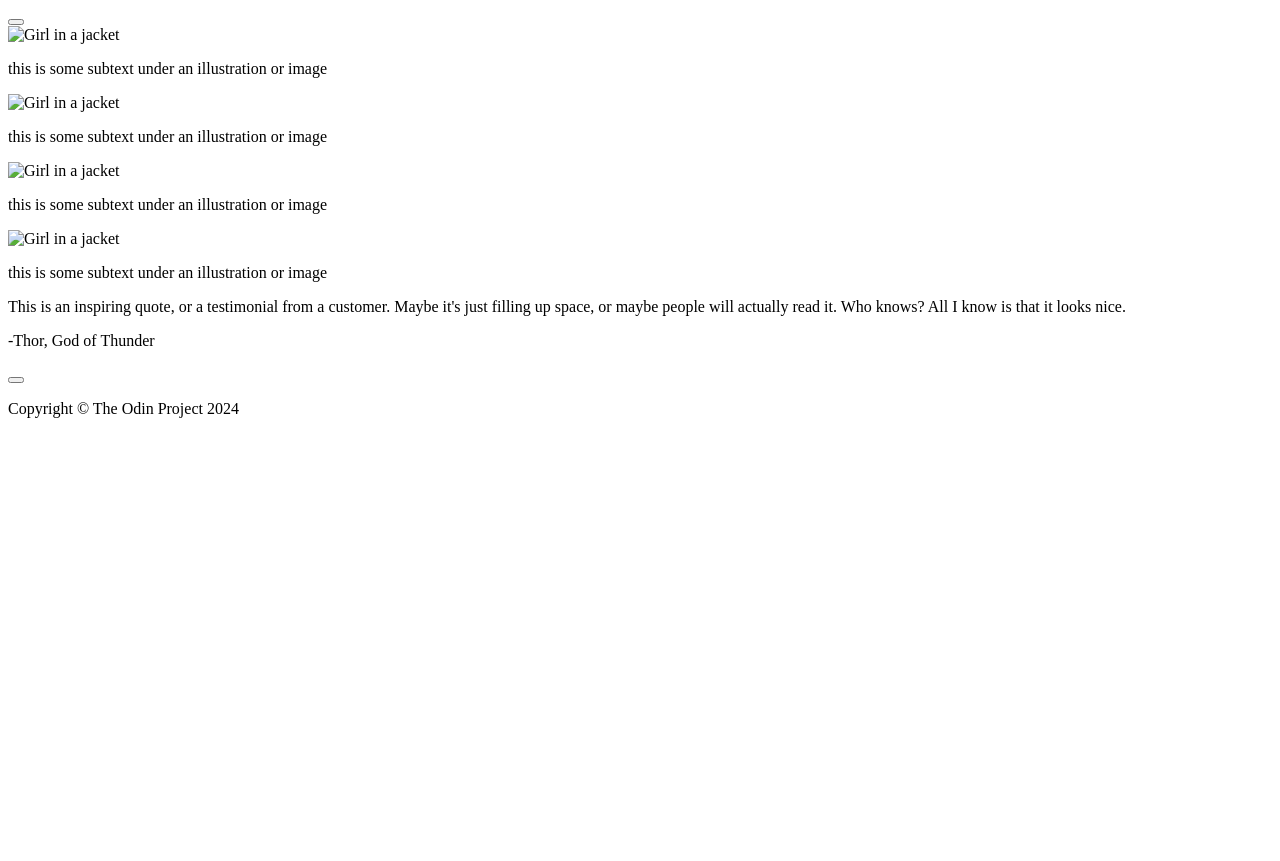
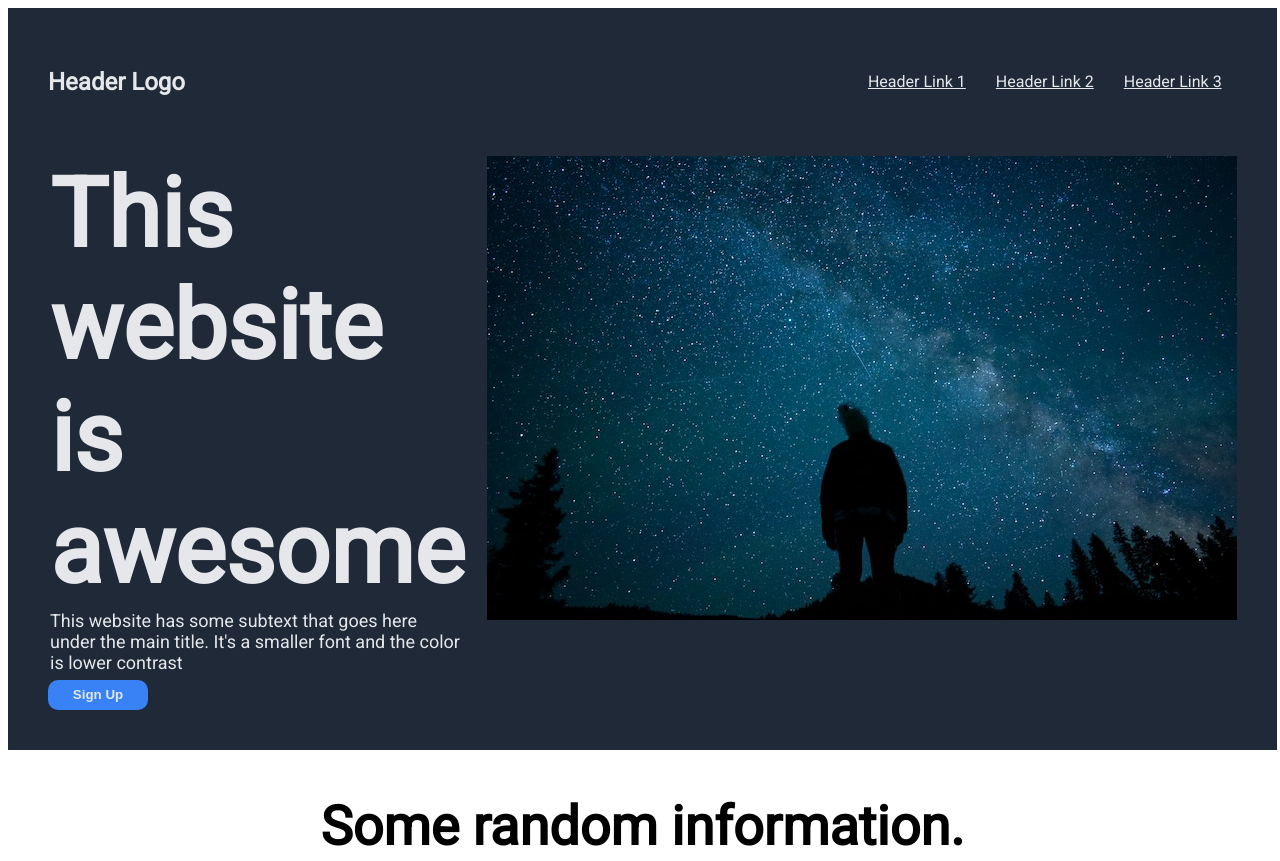
Before and after one commit to bennwalsh/Project-Landing-Page, a plain HTML site: page index.html in a window 1280 px wide. Shown: the top 861 px of the page. Before the commit the page ends 800 px from the top, so only its background shows below. Drawn offline with Linux system fonts and the light colour scheme.

Commit message:
finished css for header and content block.

```diff
--- a/index.html
+++ b/index.html
@@ -5,39 +5,68 @@
     <meta charset="UTF-8">
     <meta name="viewport" content="width=device-width, initial-scale=1.0">
     <title>Document</title>
+    <link rel="stylesheet" href="styles.css">
+    <link href='https://fonts.googleapis.com/css?family=Roboto' rel='stylesheet'>
+
 </head>
 
 <body>
-    <header>
-        <div class="logo"></div>
-        <div class="nav"></div>
-        <div class="title"></div>
-        <div class="subheading"></div>
-        <button class="top_button"></button>
-        <div class="image"></div>
+    <div class="hero">
+        <div class="logo-and-nav">
+            <div class="logo">
+                <h2>Header Logo</h2>
+            </div>
+            <div class="nav">
+                <ul>
+                    <li><a href="link-1.html">Header Link 1</a></li>
+                    <li><a href="link-1.html">Header Link 2</a></li>
+                    <li><a href="link-1.html">Header Link 3</a></li>
+                </ul>
+            </div>
+        </div>
+        <div class="text-and-image">
+            <div class="text">
+                <div class="title">
+                    <h1>This website is awesome</h1>
+                </div>
+                <div class="subheading">
+                    <p>This website has some subtext that goes here under the main title. It's a smaller font and the
+                        color
+                        is
+                        lower contrast</p>
+                </div>
+                <button class="top_button"> Sign Up</button>
+            </div>
+            <div class="image"> <img src="troy.jpg"></div>
+        </div>
 
-    </header>
+
+    </div>
     <div class="content-1">
-        <div class="content-1-title"></div>
-        <div class="card-1">
-            <img src="img_girl.jpg" alt="Girl in a jacket" width="50" height="50">
+        <div class="content-1-title">
+            <h2>Some random information.</h2>
+        </div>
+        <div class="card-group">
+            <div class="card">
+                <img src="img_girl.jpg" width="150" height="150">
                 <p>this is some subtext under an illustration
                     or image</p>
             </div>
-        <div class="card-2">
-            <img src="img_girl.jpg" alt="Girl in a jacket" width="50" height="50">
+            <div class="card">
+                <img src="img_girl.jpg" width="150" height="150">
                 <p>this is some subtext under an illustration
                     or image</p>
             </div>
-        <div class="card-3">
-            <img src="img_girl.jpg" alt="Girl in a jacket" width="50" height="50">
+            <div class="card">
+                <img src="img_girl.jpg" width="150" height="150">
                 <p>this is some subtext under an illustration
                     or image</p>
             </div>
-        <div class="card-4">
-            <img src="img_girl.jpg" alt="Girl in a jacket" width="50" height="50">
+            <div class="card">
+                <img src="img_girl.jpg" width="150" height="150">
                 <p>this is some subtext under an illustration
                     or image</p>
+            </div>
         </div>
 
 
@@ -53,9 +82,13 @@
 
     <div class="content-3">
         <div class="cta-box">
-            <div class="cta-title"></div>
-            <div class="cta-subheading"></div>
-            <button class="bottom-button"></button>
+            <div class="cta-title">
+                <h3>Call to action! It's time!</h3>
+            </div>
+            <div class="cta-subheading">
+                <p>Sign up for our product by clicking that button right over there!</p>
+            </div>
+            <button class="bottom-button"> Sign up</button>
 
         </div>
     </div>
--- /dev/null
+++ b/styles.css
@@ -0,0 +1,123 @@
+body {
+    font-family: 'Roboto';
+    display: flex;
+    flex-direction: column;
+    flex-wrap: wrap;
+}
+
+.hero {
+    background-color: #1F2937;
+}
+
+.logo {
+    color: #e5e7eb;
+}
+
+
+ul {
+    padding: 0px;
+    margin: 0;
+    list-style-type: none;
+    display: flex;
+}
+
+a {
+    color: #e5e7eb;
+    padding: 15px;
+}
+
+.logo-and-nav {
+    display: flex;
+    justify-content: space-between;
+    align-items: center;
+    margin: 40px;
+}
+
+.title {
+    font-size: 48px;
+    font-weight: bolder;
+    color: #e5e7eb;
+}
+
+.subheading {
+    font-size: 18px;
+    color: #e5e7eb;
+}
+
+button {
+    background-color: #3882f6;
+    color: #e5e7eb;
+    font-weight: bold;
+    width: 100px;
+    height: 30px;
+
+}
+
+.top_button {
+    border-radius: 10px;
+    border: 3px solid #3882f6;
+    margin-top: 5px;
+}
+
+.text {
+    display: flex;
+    flex-direction: column;
+    align-items: flex-start;
+    flex-wrap: wrap;
+}
+
+h1,
+p {
+    margin: 2px;
+}
+
+
+.text-and-image {
+    display: flex;
+    align-items: flex-start;
+    margin-left: 40px;
+    margin-right: 40px;
+    margin-bottom: 40px;
+    gap: 20px;
+}
+
+
+.content-1-title {
+    font-size: 36px;
+    font-weight: bolder;
+    text-align: center;
+}
+
+.card-group {
+    display: flex;
+    gap: 20px;
+    justify-content: space-evenly;
+    margin-bottom: 50px;
+}
+
+.card {
+    width: 150px;
+    display: flex;
+    flex-direction: column;
+    text-wrap: wrap;
+}
+
+.card img {
+    border-radius: 25px;
+    border: 3px solid #3882f6
+}
+
+.content-2 {
+    background-color: #E5E7EB;
+}
+
+.quote {
+    font-size: 36px;
+    font-weight: lighter;
+    font-style: italic;
+    color: #1F2937;
+}
+
+footer {
+    background-color: #1F2937;
+}
```
Also changed, not shown: stylesheet.css (deleted), troy.jpg (added). Lines whose indentation alone changed are shown as unchanged.
